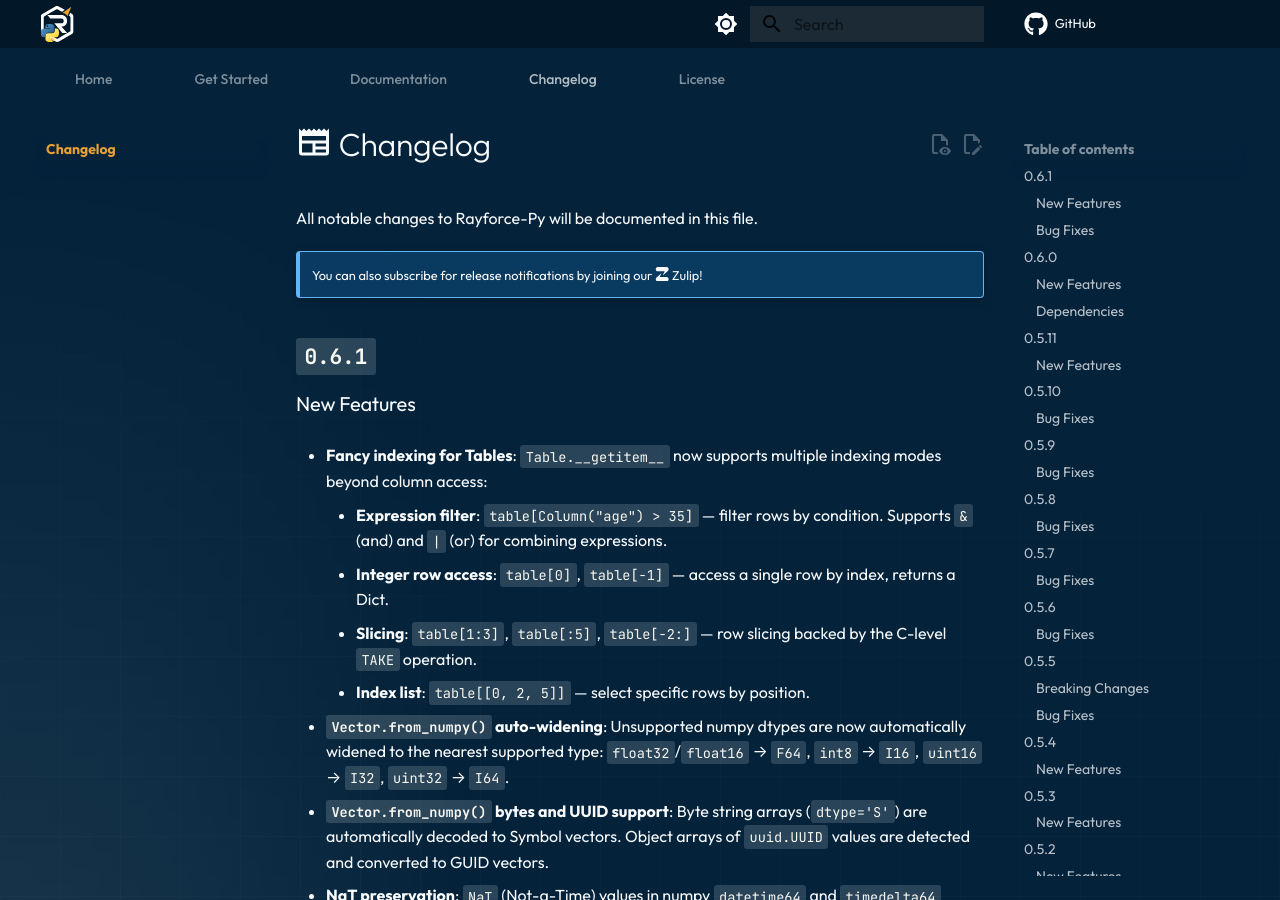
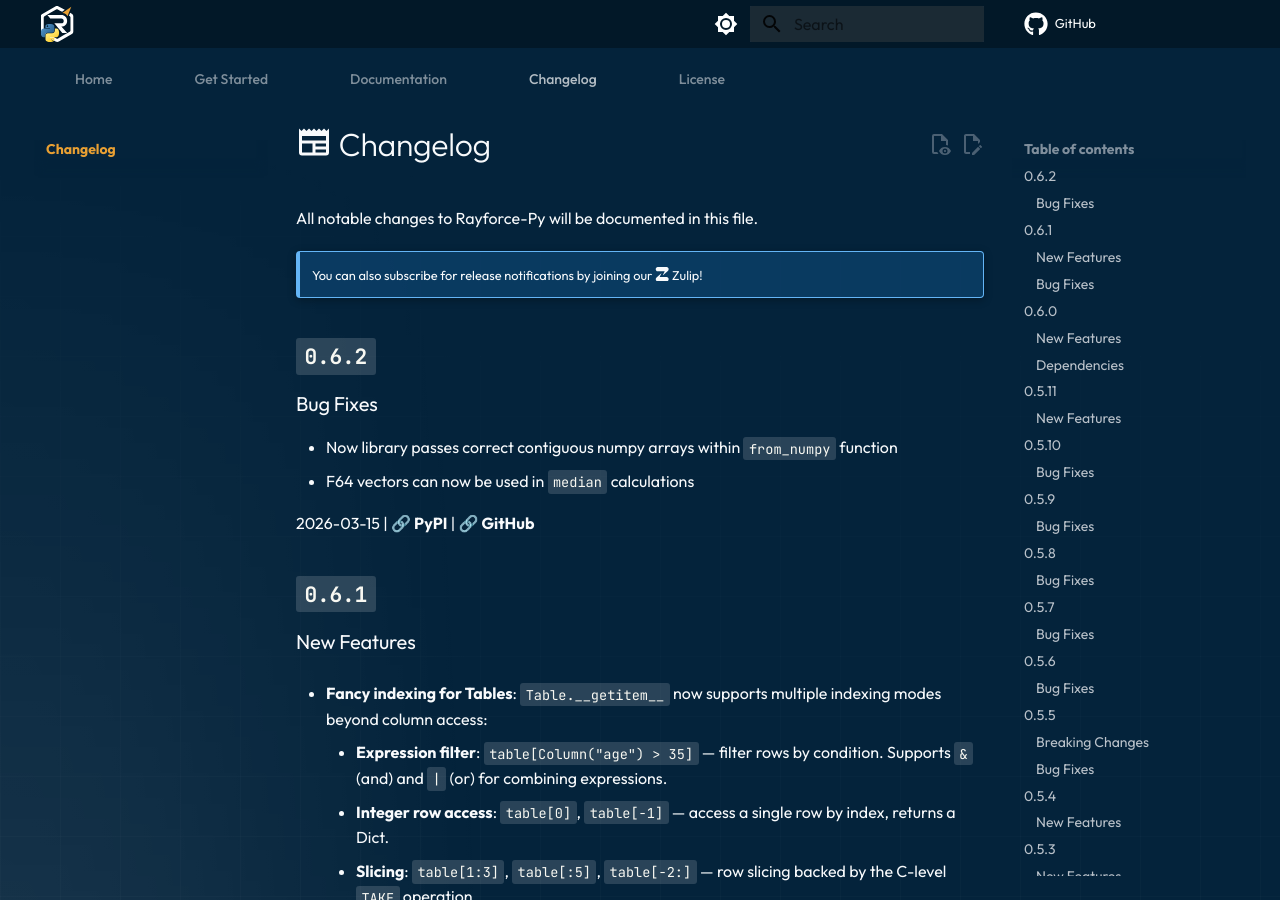
Before and after one commit to RayforceDB/rayforce-py, an MkDocs documentation site: the page built from docs/docs/content/CHANGELOG.md, in a window 1280 px wide and 900 px high. Built offline with MkDocs 1.6.1 and Material for MkDocs 9.7.7, drawn with Linux system fonts in a browser that asks for light colours; comment, search, counter and statistics services are not loaded; a style sheet for code colours, icons or effects is not loaded.

Commit message:
release: 0.6.2

```diff
--- a/docs/docs/content/CHANGELOG.md
+++ b/docs/docs/content/CHANGELOG.md
@@ -4,6 +4,15 @@ All notable changes to Rayforce-Py will be documented in this file.
 
 !!! note ""
     You can also subscribe for release notifications by joining our [:simple-zulip: Zulip](https://rayforcedb.zulipchat.com/#narrow/channel/549008-Discuss)!
+
+## **`0.6.2`**
+
+### Bug Fixes
+
+- Now library passes correct contiguous numpy arrays within `from_numpy` function
+- F64 vectors can now be used in `median` calculations
+
+2026-03-15 | **[🔗 PyPI](https://pypi.org/project/rayforce-py/0.6.2/)** | **[🔗 GitHub](https://github.com/RayforceDB/rayforce-py/releases/tag/0.6.2)**
 
 ## **`0.6.1`**
 
--- a/pyproject.toml
+++ b/pyproject.toml
@@ -4,7 +4,7 @@ build-backend = "setuptools.build_meta"
 
 [project]
 name = "rayforce_py"
-version = "0.6.1"
+version = "0.6.2"
 description = "Python bindings for RayforceDB"
 readme = "README.md"
 authors = [{name = "Karim"}]
--- a/rayforce/__init__.py
+++ b/rayforce/__init__.py
@@ -10,7 +10,7 @@ from rayforce.ffi import FFI
 
 FFI.init_runtime()
 
-version = "0.6.1"
+version = "0.6.2"
 
 if sys.platform == "linux":
     lib_name = "_rayforce_c.so"
--- a/setup.py
+++ b/setup.py
@@ -9,7 +9,7 @@ class BinaryDistribution(Distribution):
 
 setup(
     name="rayforce_py",
-    version="0.6.1",
+    version="0.6.2",
     packages=find_packages(),
     package_data={
         "rayforce": ["*.so", "*.dylib", "*.pyi", "bin/rayforce"],
```
